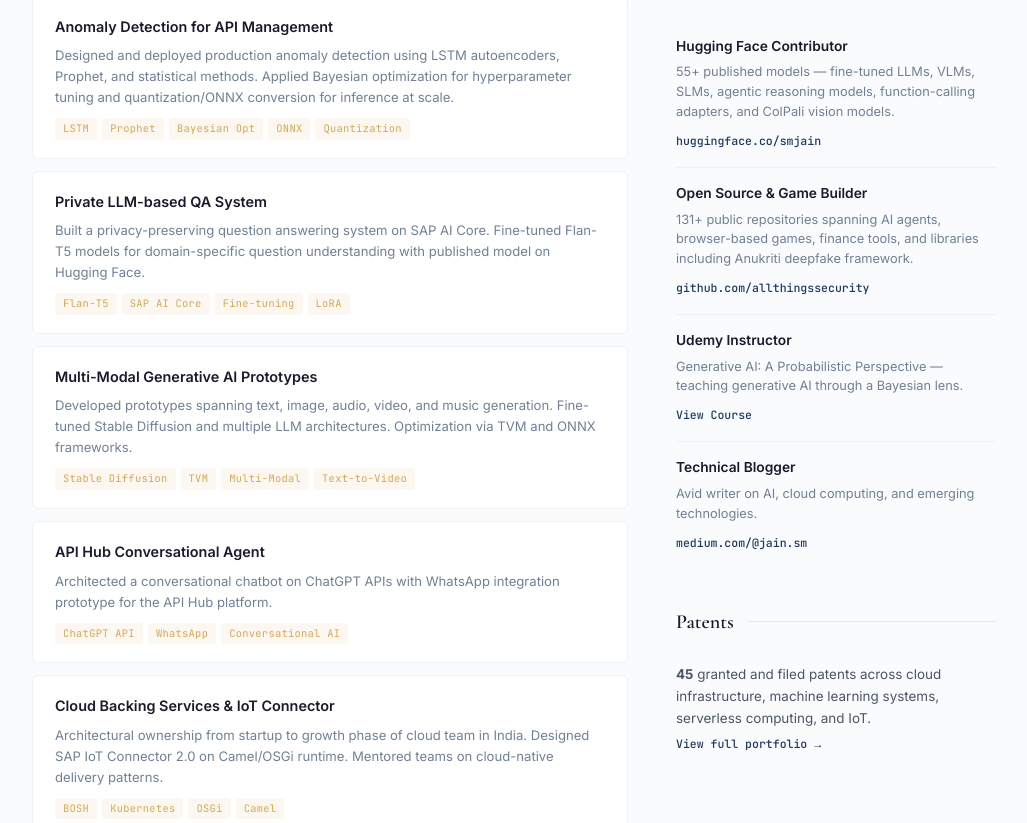
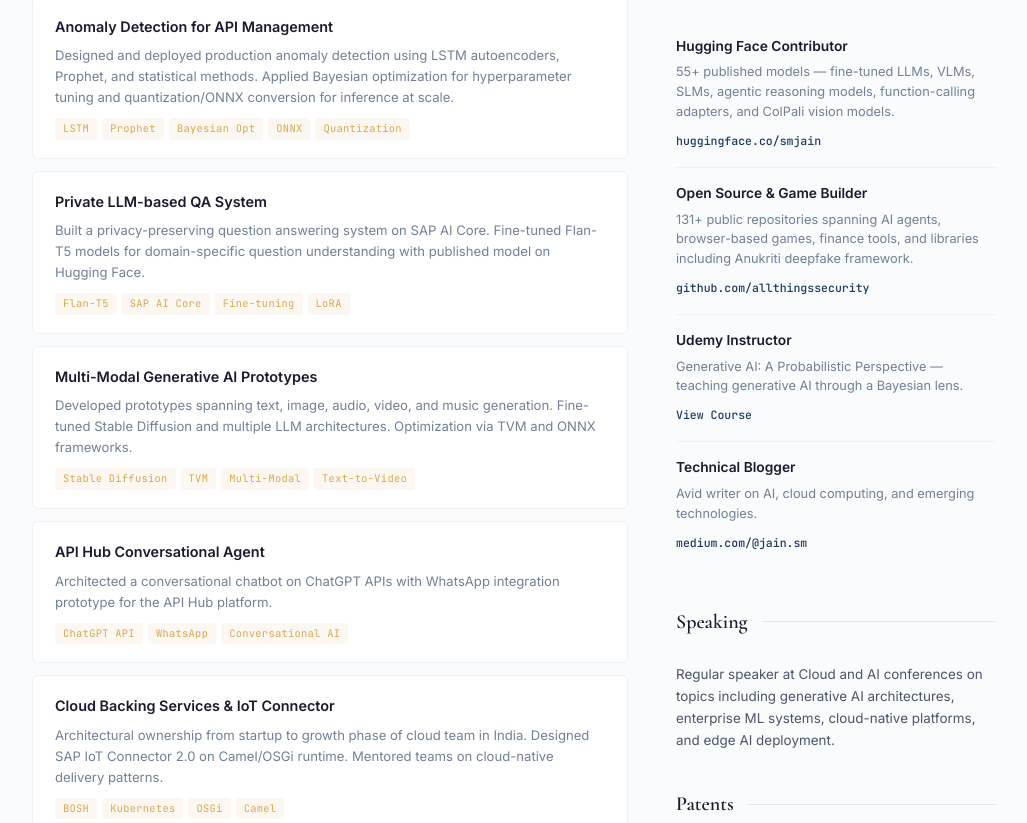
Before and after one commit to allthingssecurity/resume, a plain HTML site: page index.html in a window 1280 px wide. Shown: the part 1977-2800 px from the top of the page, without its empty margins (126-1153 px from the left). Drawn offline with nearby package versions, Linux system fonts and the light colour scheme.

Commit message:
Add conference speaker credentials

```diff
--- a/index.html
+++ b/index.html
@@ -653,7 +653,7 @@
 <!-- ==================== HERO ==================== -->
 <header class="hero">
     <div class="hero-inner">
-        <div class="hero-eyebrow">Architect &middot; Inventor &middot; Author</div>
+        <div class="hero-eyebrow">Architect &middot; Inventor &middot; Author &middot; Speaker</div>
         <h1>Shashank Mohan Jain</h1>
         <div class="hero-title-role">
             <strong>Chief Architect</strong> &mdash; Office of the CTO, SAP
@@ -1061,6 +1061,17 @@
                 </div>
             </div>
 
+            <!-- Speaking -->
+            <div class="section">
+                <div class="section-header">
+                    <h2>Speaking</h2>
+                    <div class="line"></div>
+                </div>
+                <p style="font-size:0.84rem; color:var(--text-secondary); line-height:1.65;">
+                    Regular speaker at Cloud and AI conferences on topics including generative AI architectures, enterprise ML systems, cloud-native platforms, and edge AI deployment.
+                </p>
+            </div>
+
             <!-- Patents -->
             <div class="section">
                 <div class="section-header">
```
